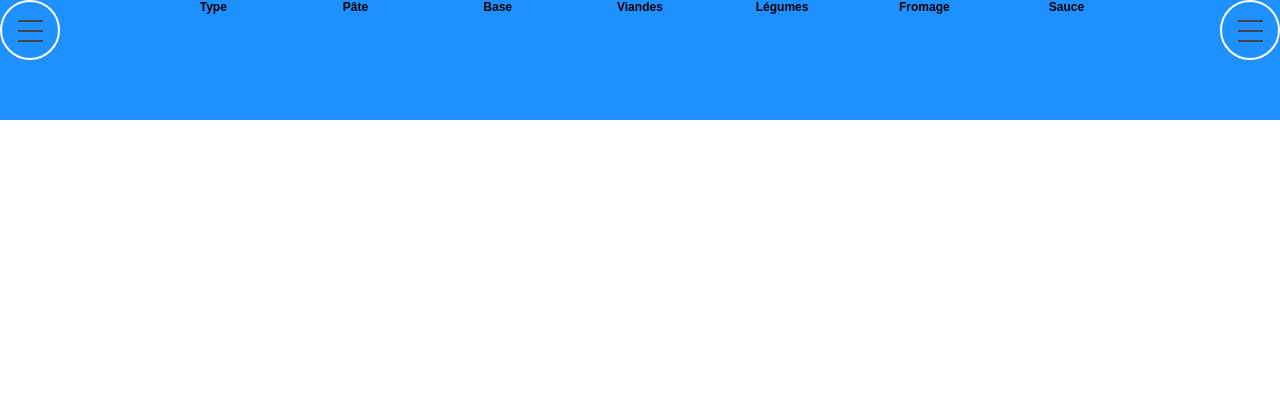
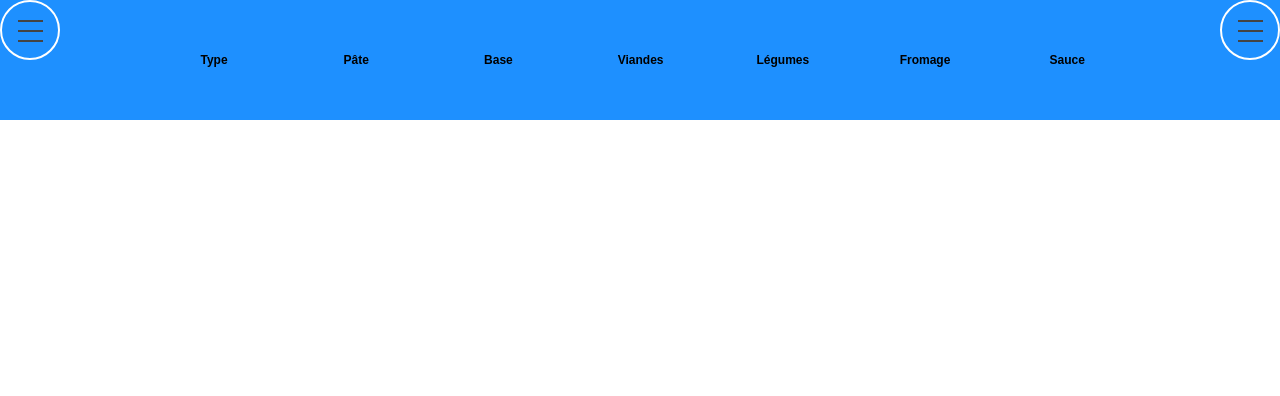
Before and after one commit to Quentinprm/PizzaBurgerUI-UX, a PHP site: page /index.php?ad=type.html in a window 1280 px wide. Shown: the top 396 px of the page. Run offline with PHP 8.4, Linux system fonts and the light colour scheme.

Commit message:
debut fleche

```diff
--- a/home.css
+++ b/home.css
@@ -56,6 +56,7 @@ body {
   padding: 0;
   text-align: center;
   display: flex;
+  height: 100%;
   background-color:dodgerblue;
 }
 
@@ -71,6 +72,19 @@ body {
   font-size: 1em;
   height: 100%;
   width: 100%;
+  display: flex;
+  margin-left: 1%;
+}
+
+#menu li:after{
+  border-top: 20px solid transparent;
+  border-bottom: 20px solid transparent;
+  border-left: 20px solid black;
+}
+
+#menu li a p{
+  text-align: center;
+  margin: auto;
 }
 
 #menu li a:hover{
--- a/index.php
+++ b/index.php
@@ -2,7 +2,7 @@
 <html lang="fr">
 <head>
   <meta charset="utf-8">
-  <title>Type</title>
+  <title>PizzaBurger</title>
   <link rel="stylesheet" href="home.css">
   <link rel="stylesheet" href="accountmenu.css">
   <link rel="stylesheet" href="basket.css">
--- a/menu.html
+++ b/menu.html
@@ -1,11 +1,11 @@
 <div id="menu">
   <ul class="menu_horizontal">
-    <li><a class="arrow_box" id="first" href="index.php?ad=type.html">Type</a></li>
-    <li><a class="arrow_box" href="index.php?ad=pate.html">Pâte</a></li>
-    <li><a class="arrow_box" href="index.php?ad=base.html">Base</a></li>
-    <li><a class="arrow_box" href="index.php?ad=viande.html">Viandes</a></li>
-    <li><a class="arrow_box" href="index.php?ad=legumes.html">Légumes</a></li>
-    <li><a class="arrow_box" href="index.php?ad=fromage.html">Fromage</a></li>
-    <li><a class="arrow_box" href="index.php?ad=sauce.html">Sauce</a></li>
+    <li><a class="arrow_box" id="first" href="index.php?ad=type.html"><p>Type</p></a></li>
+    <li><a class="arrow_box" href="index.php?ad=pate.html"><p>Pâte</p></a></li>
+    <li><a class="arrow_box" href="index.php?ad=base.html"><p>Base</p></a></li>
+    <li><a class="arrow_box" href="index.php?ad=viande.html"><p>Viandes</p></a></li>
+    <li><a class="arrow_box" href="index.php?ad=legumes.html"><p>Légumes</p></a></li>
+    <li><a class="arrow_box" href="index.php?ad=fromage.html"><p>Fromage</p></a></li>
+    <li><a class="arrow_box" href="index.php?ad=sauce.html"><p>Sauce</p></a></li>
   </ul>
 </div>
```
